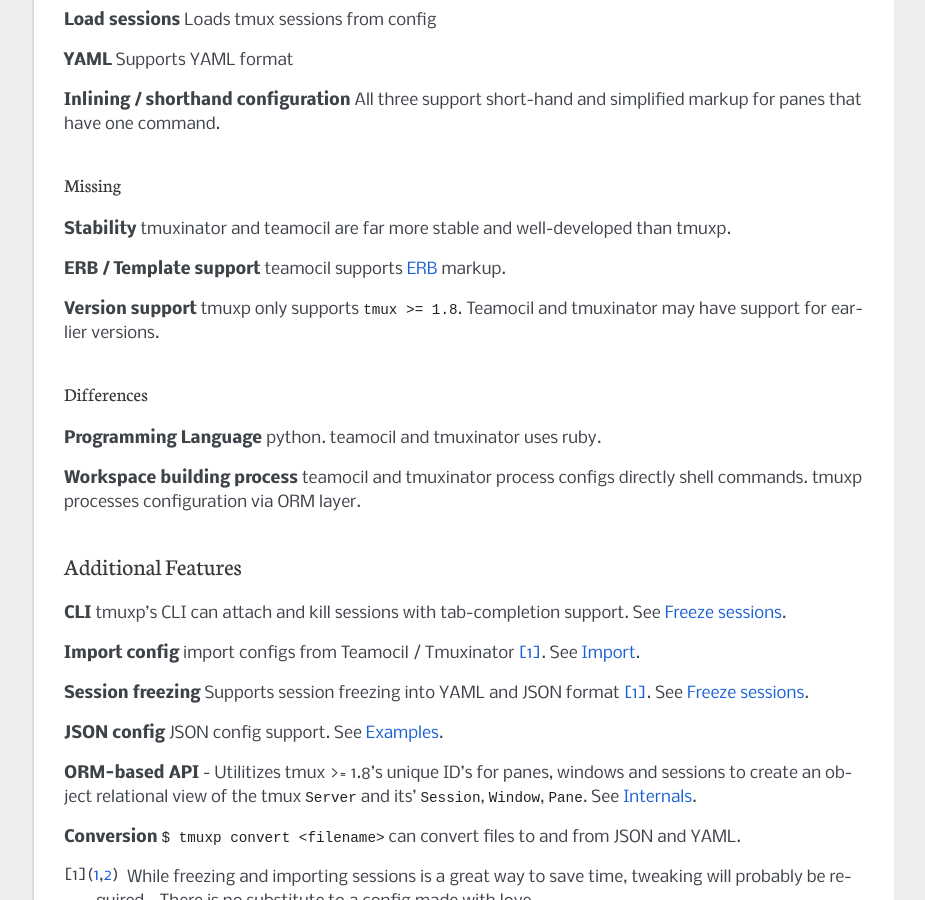
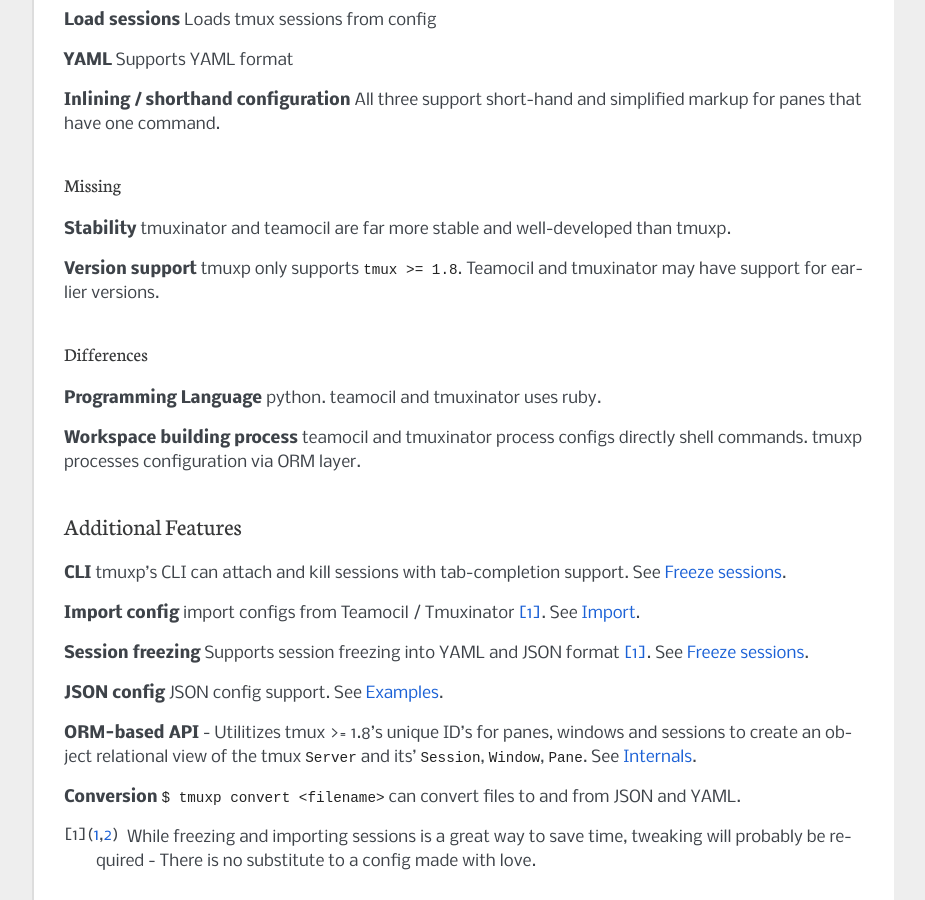
Before and after one commit to tmux-python/tmuxp, a Sphinx documentation site: the page built from doc/about.rst, in a window 1280 px wide and 900 px high, scrolled down 644 px. Shown: the whole window, without its empty margins (198-1123 px from the left). Built offline with Sphinx 7.4.7, drawn with Linux system fonts in a browser that asks for light colours.

Commit message:
Update about.rst
teamocil does not have erb support anymore. it was dropped.

```diff
--- a/doc/about.rst
+++ b/doc/about.rst
@@ -43,8 +43,6 @@
 
 **Stability** tmuxinator and teamocil are far more stable and
 well-developed than tmuxp.
-
-**ERB / Template support** teamocil supports `ERB`_ markup.
 
 **Version support** tmuxp only supports ``tmux >= 1.8``. Teamocil and
 tmuxinator may have support for earlier versions.
```
